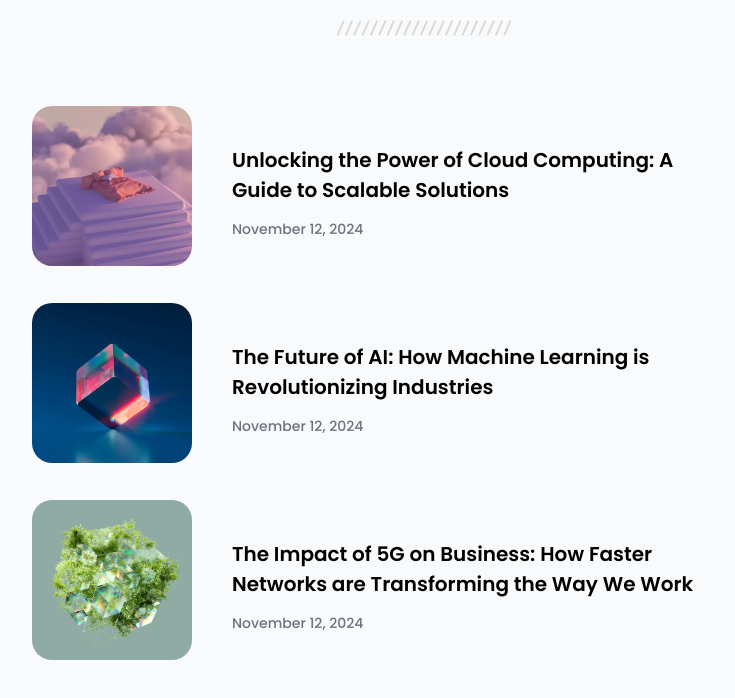
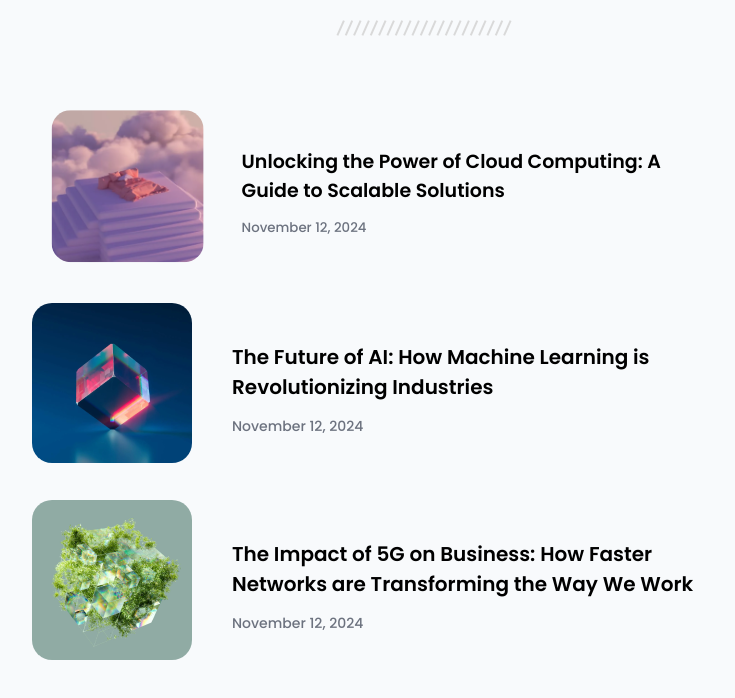
Before and after one commit to JeremieN6/DevChallenge_SimpleArticle, a plain HTML site: page index.html in a window 1280 px wide. In both pictures the pointer is over the element 640 px from the left and 351 px from the top of the page. Shown: the part 162-860 px from the top of the page, without its empty margins (216-951 px from the left). Drawn offline with Linux system fonts and the light colour scheme.

Commit message:
adding animation on articles

```diff
--- a/index.html
+++ b/index.html
@@ -59,11 +59,15 @@ body{
     justify-content: center;
     align-items: center;
     gap: 40px;
+    transition: 500ms ease;
+}
+.article:hover{
+    transform: scale(.95);
+    cursor: pointer;
 }
 .contentArticle{
     width: 60%;
 }
-
 
 .contentArticleTitle {
     width: 100%;
```
